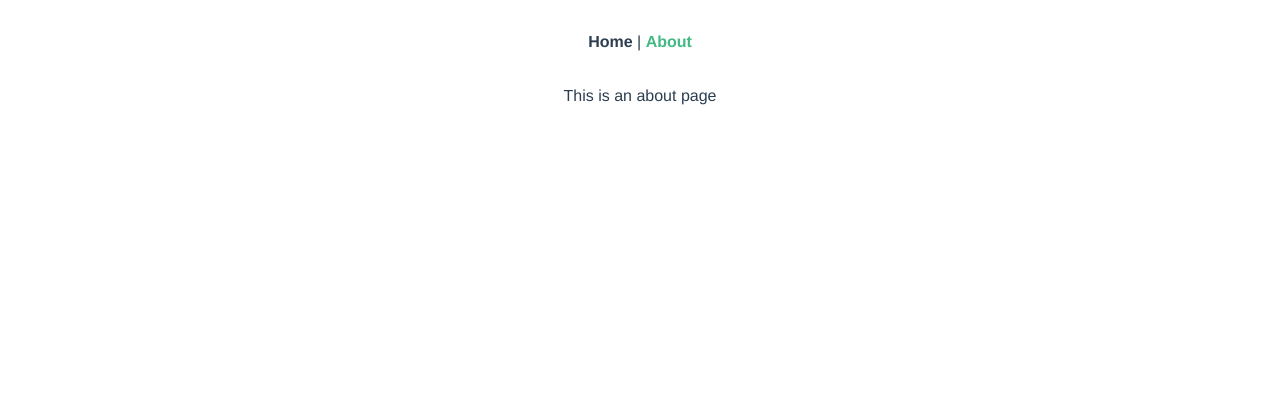
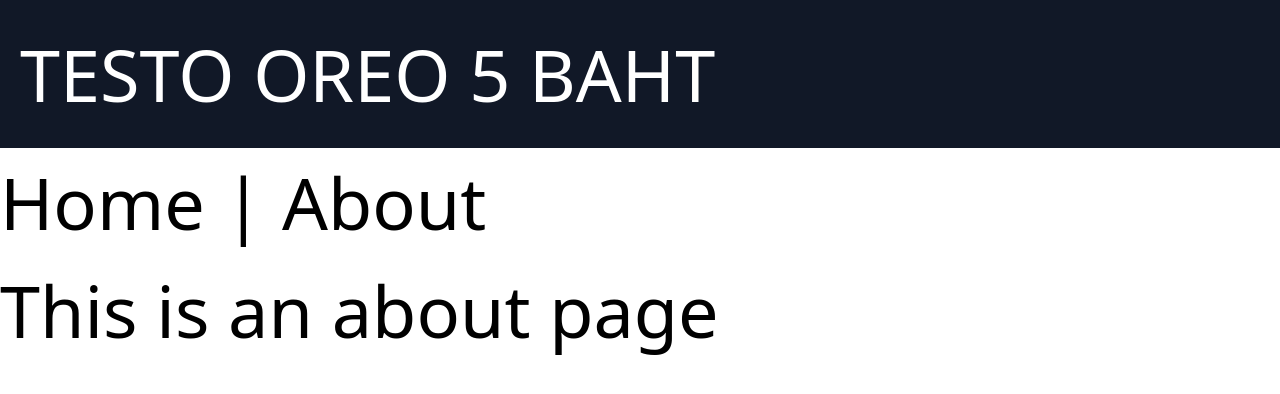
Before and after one commit to YakRuay/int221-frontend, a Vue app: page /about in a window 1280 px wide. Shown: the top 394 px of the page. Built offline with nearby package versions, Linux system fonts and the light colour scheme.

Commit message:
styling main font:Promt

```diff
--- a/src/App.vue
+++ b/src/App.vue
@@ -1,30 +1,21 @@
 <template>
-  <div id="nav">
-    <router-link to="/">Home</router-link> |
-    <router-link to="/about">About</router-link>
-  </div>
-  <router-view/>
+  <link rel="preconnect" href="https://fonts.gstatic.com" />
+  <link
+    href="https://fonts.googleapis.com/css2?family=Prompt:ital,wght@0,100;0,200;0,300;0,400;0,500;0,600;0,700;0,800;0,900;1,100;1,200;1,300;1,400;1,500;1,600;1,700;1,800;1,900&display=swap"
+    rel="stylesheet"
+  />
+
+  <!-- <div id="nav"> -->
+  <base-navbar></base-navbar>
+  <router-link to="/">Home</router-link> |
+  <router-link to="/about">About</router-link>
+  <!-- </div> -->
+  <router-view />
 </template>
 
 <style>
-#app {
-  font-family: Avenir, Helvetica, Arial, sans-serif;
-  -webkit-font-smoothing: antialiased;
-  -moz-osx-font-smoothing: grayscale;
-  text-align: center;
-  color: #2c3e50;
-}
-
-#nav {
-  padding: 30px;
-}
-
-#nav a {
-  font-weight: bold;
-  color: #2c3e50;
-}
-
-#nav a.router-link-exact-active {
-  color: #42b983;
-}
+  body{
+  font-size: 72px;
+  font-family: "Prompt", sans-serif;
+  }
 </style>
--- /dev/null
+++ b/src/assets/copied-Home.vue
@@ -0,0 +1,18 @@
+<template>
+  <div class="home">
+    <img alt="Vue logo" src="../assets/logo.png">
+    <HelloWorld msg="Welcome to Your Vue.js App" class="text-red-500"/>
+  </div>
+</template>
+
+<script>
+// @ is an alias to /src
+import HelloWorld from '@/components/HelloWorld.vue'
+
+export default {
+  name: 'Home',
+  components: {
+    HelloWorld
+  }
+}
+</script>
--- /dev/null
+++ b/src/assets/copied-original-css.html
@@ -0,0 +1,22 @@
+<style>
+#app {
+  font-family: Avenir, Helvetica, Arial, sans-serif;
+  -webkit-font-smoothing: antialiased;
+  -moz-osx-font-smoothing: grayscale;
+  text-align: center;
+  color: #2c3e50;
+}
+
+#nav {
+  padding: 30px;
+}
+
+#nav a {
+  font-weight: bold;
+  color: #2c3e50;
+}
+
+#nav a.router-link-exact-active {
+  color: #42b983;
+}
+</style>
--- /dev/null
+++ b/src/components/BaseNavbar.vue
@@ -0,0 +1,5 @@
+<template>
+    <div class="bg-gray-900 p-5">
+        <span class="text-white">TESTO OREO 5 BAHT</span>
+    </div>
+</template>
--- a/src/views/Home.vue
+++ b/src/views/Home.vue
@@ -1,18 +1,3 @@
 <template>
-  <div class="home">
-    <img alt="Vue logo" src="../assets/logo.png">
-    <HelloWorld msg="Welcome to Your Vue.js App"/>
-  </div>
+ <span>Something</span>
 </template>
-
-<script>
-// @ is an alias to /src
-import HelloWorld from '@/components/HelloWorld.vue'
-
-export default {
-  name: 'Home',
-  components: {
-    HelloWorld
-  }
-}
-</script>
```
Also changed, not shown: src/main.js (+7 -1 lines), src/views/Pages/AboutUs.vue (added), src/views/Pages/Forms.vue (added), src/views/Pages/Team.vue (added), src/views/Pages/ViewProduct.vue (added).
